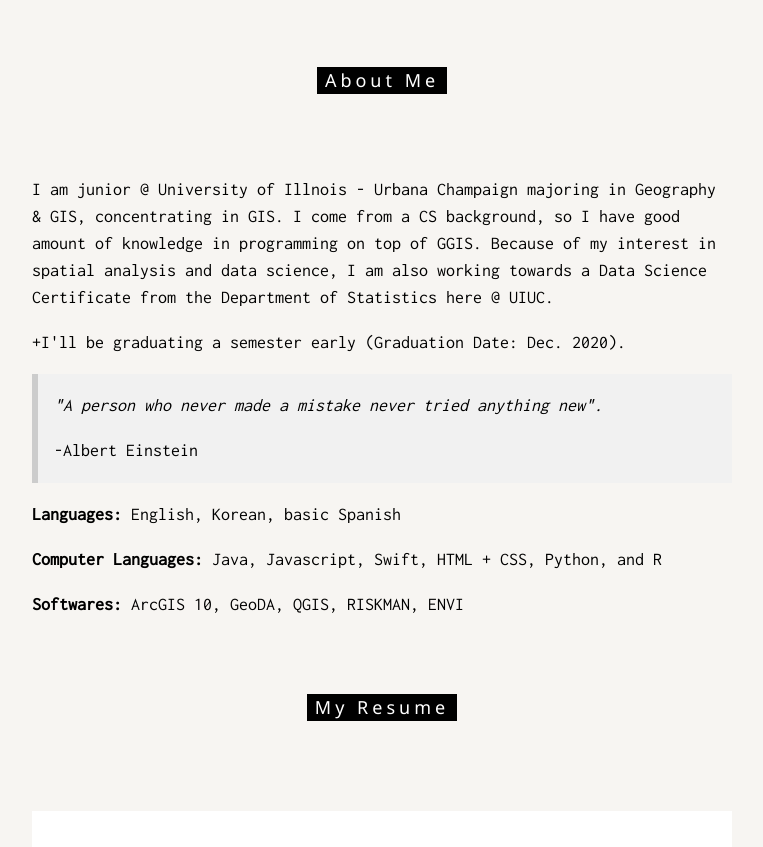
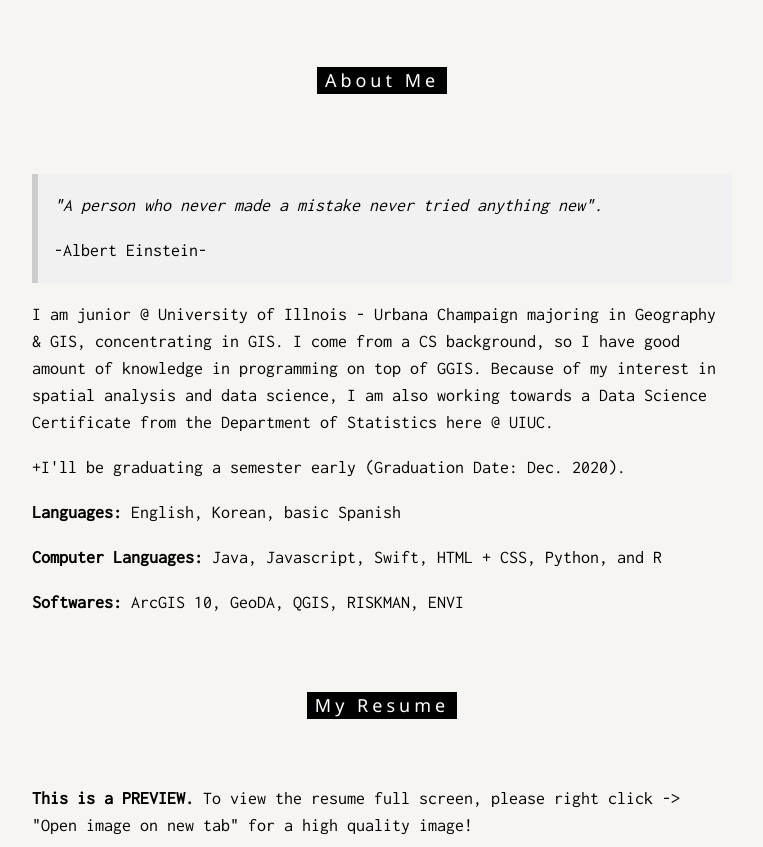
Before and after one commit to slee7246/SarahLeeWebsite, a plain HTML site: page index.html in a window 1280 px wide. Shown: the part 607-1454 px from the top of the page, without its empty margins (258-1021 px from the left). Drawn offline with nearby package versions, Linux system fonts and the light colour scheme.

Commit message:
Update index.html

```diff
--- a/index.html
+++ b/index.html
@@ -69,14 +69,16 @@
   <div class="w3-content" style="max-width:700px">
     <h5 class="w3-center w3-padding-64"><span class="w3-tag w3-wide">About Me</span></h5>
 
+    <div class="w3-panel w3-leftbar w3-light-grey">
+      <p><i>"A person who never made a mistake never tried anything new".</i></p>
+      <p>-Albert Einstein-</p>
+    </div>
         <p>I am junior @ University of Illnois - Urbana Champaign majoring in Geography & GIS, concentrating in GIS. I come from a CS background, so I have good amount of knowledge in programming on top of GGIS. Because of my interest in spatial analysis and data science, I am also working towards a Data Science Certificate from the Department of Statistics here @ UIUC.</p>
         <p>
     <p> +I'll be graduating a semester early (Graduation Date: Dec. 2020).</p>
     <p></p>
-    <div class="w3-panel w3-leftbar w3-light-grey">
-      <p><i>"A person who never made a mistake never tried anything new".</i></p>
-      <p>-Albert Einstein</p>
-    </div>
+    <p></p>
+
     <p><strong>Languages:</strong> English, Korean, basic Spanish</p>
     <p><strong>Computer Languages:</strong> Java, Javascript, Swift, HTML + CSS, Python, and R</p>
     <p><strong>Softwares:</strong> ArcGIS 10, GeoDA, QGIS, RISKMAN, ENVI </p>
@@ -87,7 +89,7 @@
 <div class="w3-container" id="resume">
   <div class="w3-content" style="max-width:700px">
     <h5 class="w3-center w3-padding-48"><span class="w3-tag w3-wide">My Resume</span></h5>
-
+     <p><strong> This is a PREVIEW. </strong> To view the resume full screen, please right click -> "Open image on new tab" for a high quality image!
     <img src="Sae Hee Lee (Sarah Lee) - Resume 2020-1.png" style="width:100%;max-width:1000px;margin-top:32px;">
   </div>
 </div>
@@ -99,10 +101,11 @@
       <div class="w3-content" style="max-width:700px">
         <h5 class="w3-center w3-padding-48"><span class="w3-tag w3-wide">My Projects</span></h5>
 
+        <p><strong> These are PREVIEWS.</strong> To view them full screen, please right click -> "Open image on new tab" for a high quality image!
             <img src="finalposter-1.png" style="width:100%;max-width:1000px;margin-top:32px;">
         <img src="finalposter-2.png" style="width:100%;max-width:1000px;margin-top:32px;">
         <img src="chicagoCrime-saeheel2.png" style="width:100%;max-width:1000px;margin-top:32px;">
-        <shoot19.png" style="width:100%;max-width:1000px;margin-top:32px;">
+        <img src ="shoot19.png" style="width:100%;max-width:1000px;margin-top:32px;">
 
     </div>
   </div>
```
